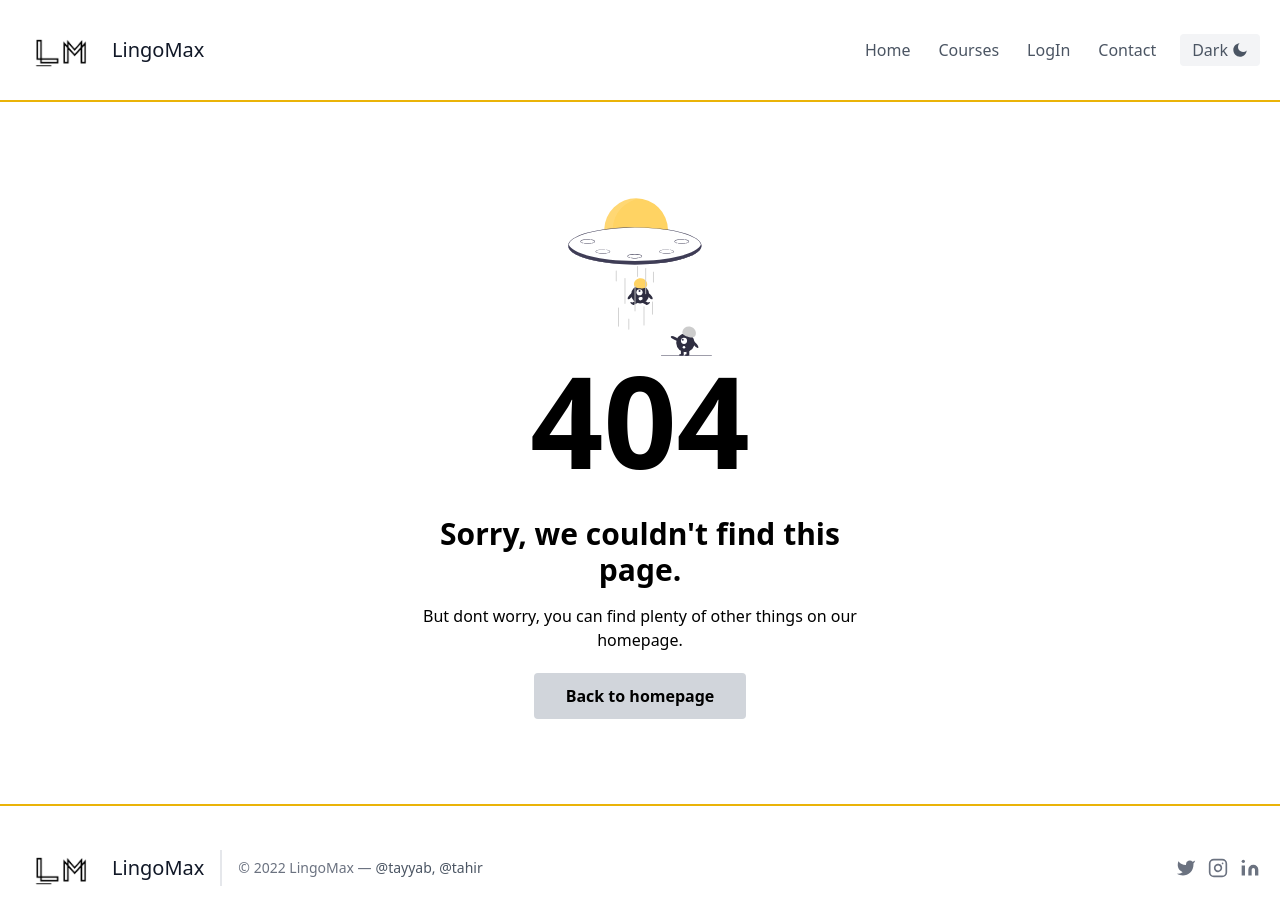
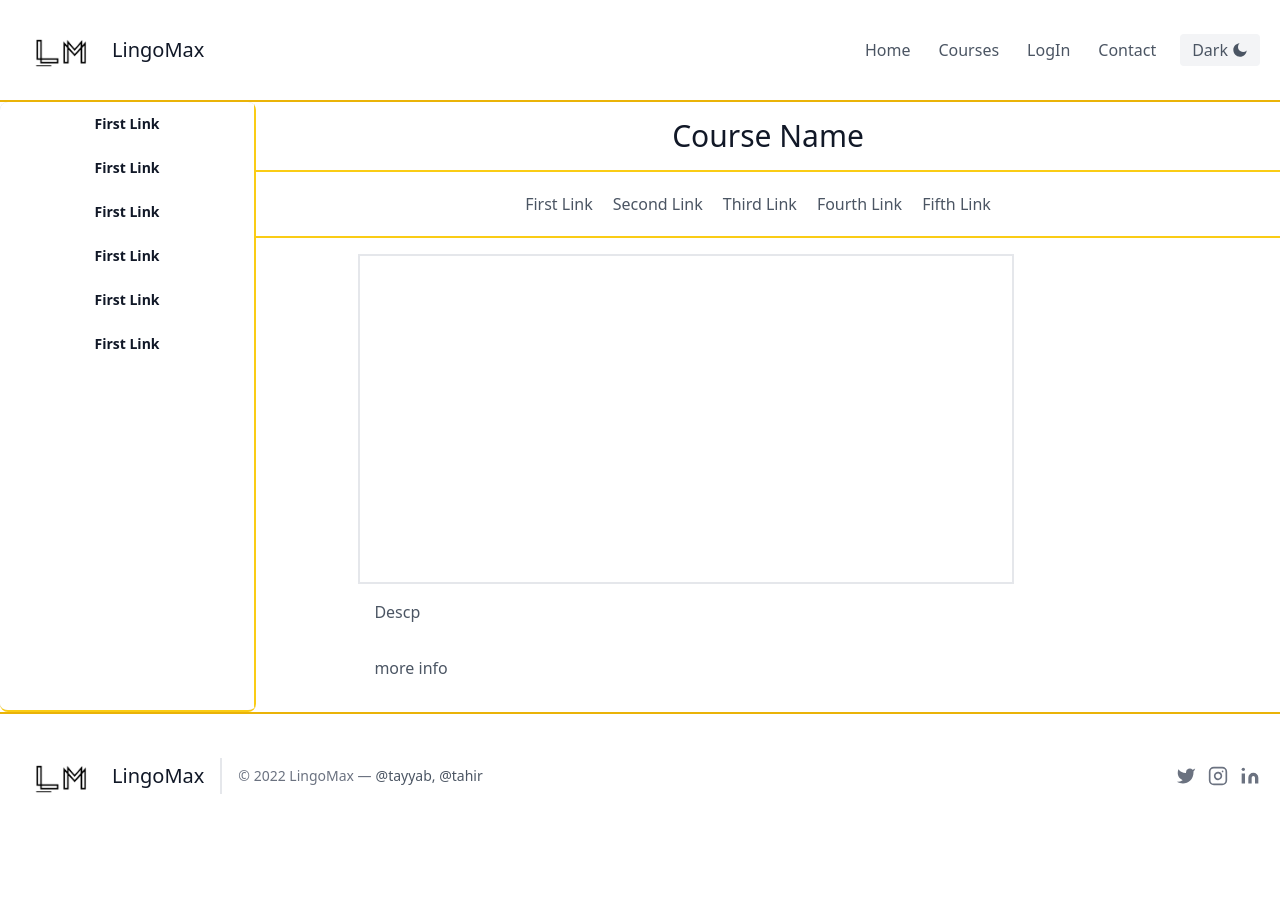
Before and after one commit to heyitstay11/LLA, a React (Vite) app in the folder lla_client/: page /courseboard in a window 1280 px wide. Shown: the top 924 px of the page. After the commit the page ends 838 px from the top, so only its background shows below. Built offline with nearby package versions, Linux system fonts and the light colour scheme; no server answers.

Commit message:
Dashboard

```diff
--- a/lla_client/src/App.jsx
+++ b/lla_client/src/App.jsx
@@ -16,6 +16,7 @@ import {
   CreateCourse,
   CourseSection,
   PageNotFound,
+  Dashboard,
 } from "./pages";
 import { Route, Routes } from "react-router-dom";
 import { ToastContainer } from "react-toastify";
@@ -40,6 +41,7 @@ const App = () => {
         <Route path="/contact" element={<Contact />} />
         <Route path="/meeting/:meetingId" element={<Meeting />} />
         <Route path="/qna" element={<Qna />} />
+        <Route path="/courseboard" element={<Dashboard />} />
         <Route path="*" element={<PageNotFound />} />
         <Route path="/qna/:qid" element={<SingleQna />} />
         <Route path="/quizmaker" element={<QuizMaker />} />
--- /dev/null
+++ b/lla_client/src/pages/Dashboard/index.jsx
@@ -0,0 +1,69 @@
+const Leftboard = () => {
+  return (
+    <div className="h-full w-full flex flex-col items-center bg-white border-r-2 border-yellow-400">
+      <div className="flex bg-white hover:bg-yellow-50 font-bold text-sm text-gray-900 py-3 px-4 hover:text-gray-900">
+        First Link
+      </div>
+      <div className="flex bg-white hover:bg-yellow-50 font-bold text-sm text-gray-900 py-3 px-4 hover:text-gray-900">
+        First Link
+      </div>
+      <div className="flex bg-white hover:bg-yellow-50 font-bold text-sm text-gray-900 py-3 px-4 hover:text-gray-900">
+        First Link
+      </div>
+      <div className="flex bg-white hover:bg-yellow-50 font-bold text-sm text-gray-900 py-3 px-4 hover:text-gray-900">
+        First Link
+      </div>
+      <div className="flex bg-white hover:bg-yellow-50 font-bold text-sm text-gray-900 py-3 px-4 hover:text-gray-900">
+        First Link
+      </div>
+      <div className="flex bg-white hover:bg-yellow-50 font-bold text-sm text-gray-900 py-3 px-4 hover:text-gray-900">
+        First Link
+      </div>
+    </div>
+  );
+};
+
+const Rightboard = () => {
+  return (
+    <div className="w-4/5 h-full ">
+      <div className="relative mb-4 ">
+        <video className="mt-4 player h-3/5 w-4/5 border-2" />
+        <h2 className="p-4">Descp</h2>
+        <p className="p-4">more info</p>
+      </div>
+    </div>
+  );
+};
+
+const Dashboard = () => {
+  return (
+    <section className="text-gray-600 body-font relative h-full">
+      <div className=" flex flex-col md:flex-row flex-wrap mr-0">
+        <div className="lg:w-1/5 md:w-1/5 bg-gray-300 border-b-2 border-yellow-400 rounded-lg overflow-y-auto flex items-end justify-start relative">
+          <Leftboard />
+        </div>
+        <div className="lg:w-4/5 md:w-4/5 bg-white flex flex-col md:ml-auto w-full ml-4 mt-8 md:mt-0">
+          <h1 class="sm:text-3xl text-2xl text-center py-4 font-medium title-font text-gray-900">
+            Course Name
+          </h1>
+          <header class="text-gray-600 body-font border-b-2 border-yellow-400 border-t-2">
+            <div class="justify-center container mx-auto flex flex-wrap p-5 flex-col md:flex-row items-center">
+              <nav class="flex flex-wrap items-center text-base justify-center">
+                <a class="mr-5 hover:text-gray-900">First Link</a>
+                <a class="mr-5 hover:text-gray-900">Second Link</a>
+                <a class="mr-5 hover:text-gray-900">Third Link</a>
+                <a class="mr-5 hover:text-gray-900">Fourth Link</a>
+                <a class="mr-5 hover:text-gray-900">Fifth Link</a>
+              </nav>
+            </div>
+          </header>
+          <div className="h-full flex flex-col items-center justify-center">
+            <Rightboard />
+          </div>
+        </div>
+      </div>
+    </section>
+  );
+};
+
+export default Dashboard;
--- a/lla_client/src/pages/index.jsx
+++ b/lla_client/src/pages/index.jsx
@@ -10,8 +10,9 @@ export { default as SingleCourse } from "./SingleCourse";
 export { default as QuizList } from "./QuizList";
 export { default as NewQuiz } from "./NewQuiz";
 export { QuizMaker } from "./QuizMaker";
-export { CreateCourse } from "./CreateCourse";
-export { CourseSection } from "./CourseSection";
+export { default as Dashboard } from "./Dashboard";
 export { default as Qna } from "./Qna";
 export { default as SingleQna } from "./SingleQna";
 export { default as PageNotFound } from "./PageNotFound";
+export { CourseSection } from "./CourseSection";
+export { CreateCourse } from "./CreateCourse";
```
